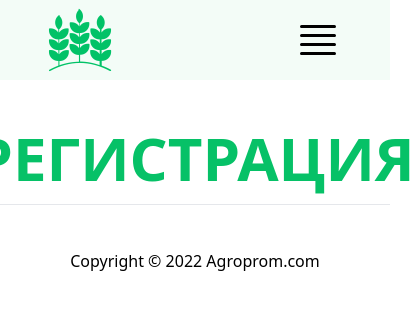
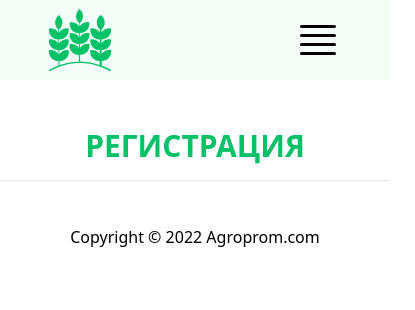
Before and after one commit to WouterLab/agriculture-react, a React (Create React App) app: page /signup in a window 390 px wide. Shown: the top 310 px of the page, 415 px wide, since content can reach past the window. Built offline with nearby package versions, Linux system fonts and the light colour scheme; the HTML template or start-up script is replaced by a standard one.

Commit message:
fixed some errors

```diff
--- /dev/null
+++ b/src/components/PageTitle.jsx
@@ -0,0 +1,7 @@
+import React from "react";
+
+const PageTitle = ({ title }) => {
+  return <h1 className='text-[#06C167] font-bold mb-4 text-3xl sm:text-6xl'>{title}</h1>;
+};
+
+export default PageTitle;
--- a/src/pages/ArticlesPage.jsx
+++ b/src/pages/ArticlesPage.jsx
@@ -1,5 +1,6 @@
 import ArticleBlock from "../components/ArticleBlock";
 import Layout from "../components/Layout";
+import PageTitle from "../components/PageTitle";
 
 const ArticlesPage = () => {
   const articles = [
@@ -48,12 +49,12 @@ const ArticlesPage = () => {
   return (
     <Layout>
       <div className='flex flex-col items-center'>
-        <h1 className='text-[#06C167] text-6xl font-bold mb-4'>СТАТЬИ</h1>
+        <PageTitle title='СТАТЬИ' />
         <p className='w-3/5 text-center text-xl mb-4'>
-          Журналисты Agroprom.com путешествуют по фермам, отраслевым мероприятиям и конференциям.
-          Прочтите статьи, чтобы узнать, как редакторы освещают свои вопросы,
-          чтобы предоставить вам лучшую информацию об агрономии, технологиях,
-          машинах, рынках и многом другом.
+          Журналисты Agroprom.com путешествуют по фермам, отраслевым
+          мероприятиям и конференциям. Прочтите статьи, чтобы узнать, как
+          редакторы освещают свои вопросы, чтобы предоставить вам лучшую
+          информацию об агрономии, технологиях, машинах, рынках и многом другом.
         </p>
         <div className='flex w-5/6 flex-wrap justify-center gap-5 mb-8'>
           {articles.map((article) => (
--- a/src/pages/DiscussionsPage.jsx
+++ b/src/pages/DiscussionsPage.jsx
@@ -1,7 +1,8 @@
 import { useState } from "react";
 import { Link } from "react-router-dom";
 import Layout from "../components/Layout";
-import ThemeCard from "./ThemeCard";
+import PageTitle from "../components/PageTitle";
+import ThemeCard from "../components/ThemeCard";
 
 const DiscussionsPage = () => {
   const themes = [
@@ -22,7 +23,7 @@ const DiscussionsPage = () => {
   return (
     <Layout>
       <div className='flex flex-col items-center'>
-        <h1 className='text-[#06C167] text-6xl font-bold mb-4'>ОБСУЖДЕНИЯ</h1>
+        <PageTitle title='ОБСУЖДЕНИЯ' />
         <div className='flex flex-col items-center w-full'>
           <div className='flex flex-col sm:flex-row mb-4 sm:mb-0 items-center justify-between w-5/6'>
             <div>
@@ -36,7 +37,12 @@ const DiscussionsPage = () => {
               />
             </div>
             <div className='space-x-2 text-2xl sm:text-lg'>
-              <span>Страницы:</span> <Link to='/discussions/1' className='text-green-400 pointer-events-none'>1</Link>
+              <span>Страницы:</span>{" "}
+              <Link
+                to='/discussions/1'
+                className='text-green-400 pointer-events-none'>
+                1
+              </Link>
               <Link to='/discussions/2'>2</Link>
               <Link to='/discussions/3'>3</Link>
               <Link to='/discussions/4'>4</Link>
--- a/src/pages/NewsPage.jsx
+++ b/src/pages/NewsPage.jsx
@@ -1,5 +1,6 @@
 import Layout from "../components/Layout";
 import NewsCard from "../components/NewsPage/NewsCard";
+import PageTitle from "../components/PageTitle";
 
 const NewsPage = () => {
   const news = [
@@ -41,7 +42,7 @@ const NewsPage = () => {
   return (
     <Layout>
       <div className='flex flex-col items-center'>
-        <h1 className='text-[#06C167] text-6xl font-bold mb-4'>НОВОСТИ</h1>
+        <PageTitle title='НОВОСТИ' />
         <p className='w-3/5 text-center text-xl mb-4'>
           В этом разделе вы найдете последние новости в области сельского
           хозяйства, в том числе новости о сельскохозяйственной политике,
@@ -52,7 +53,12 @@ const NewsPage = () => {
         </p>
         <div className='w-3/5 mb-8'>
           {news.map((news) => (
-            <NewsCard key={news.id} title={news.title} desc={news.desc} src={news.img} />
+            <NewsCard
+              key={news.id}
+              title={news.title}
+              desc={news.desc}
+              src={news.img}
+            />
           ))}
         </div>
       </div>
--- a/src/pages/SignUpPage.jsx
+++ b/src/pages/SignUpPage.jsx
@@ -1,11 +1,14 @@
-import Layout from '../components/Layout';
+import Layout from "../components/Layout";
+import PageTitle from "../components/PageTitle";
 
 const SignUpPage = () => {
-  return <Layout>
-  <div className='flex flex-col items-center'>
-    <h1 className='text-[#06C167] text-6xl font-bold mb-4'>РЕГИСТРАЦИЯ</h1>
-  </div>
-</Layout>;
+  return (
+    <Layout>
+      <div className='flex flex-col items-center'>
+        <PageTitle title='РЕГИСТРАЦИЯ' />
+      </div>
+    </Layout>
+  );
 };
 
 export default SignUpPage;
--- a/src/pages/VacancyPage.jsx
+++ b/src/pages/VacancyPage.jsx
@@ -1,10 +1,11 @@
 import Layout from "../components/Layout";
+import PageTitle from "../components/PageTitle";
 
 const VacancyPage = () => {
   return (
     <Layout>
       <div className='flex flex-col items-center'>
-        <h1 className='text-[#06C167] text-6xl font-bold mb-4'>ВАКАНСИИ</h1>
+        <PageTitle title='ВАКАНСИИ' />
       </div>
     </Layout>
   );
--- a/src/pages/WeatherPage.jsx
+++ b/src/pages/WeatherPage.jsx
@@ -1,5 +1,6 @@
 import { useState } from "react";
 import Layout from "../components/Layout";
+import PageTitle from "../components/PageTitle";
 import WeatherBlock from "../components/WeatherBlock";
 
 const WeatherPage = () => {
@@ -13,7 +14,7 @@ const WeatherPage = () => {
     clouds: undefined,
     error: undefined,
   };
-  const API_KEY = process.env.REACT_APP_OPENWEATHER_API_KEY;
+  const API_KEY = process.env.REACT_APP_WEATHER_API_KEY;
   const [info, setInfo] = useState(state);
   const [city, setCity] = useState("");
   const getWeather = (e) => {
@@ -39,7 +40,7 @@ const WeatherPage = () => {
   return (
     <Layout>
       <div className='flex flex-col items-center'>
-        <h1 className='text-[#06C167] text-6xl font-bold mb-4'>ПОГОДА</h1>
+        <PageTitle title='ПОГОДА' />
         <p className='w-3/5 text-center text-xl mb-4'>
           Будьте в курсе текущих погодных условий для вашей фермы, включая
           температуру, скорость ветра и видимость. Эта страница также содержит
```
Also changed, not shown: src/components/ThemeCard.jsx (renamed from src/pages/ThemeCard.jsx), 1 other file (tests, documents, lock files or other folders).
